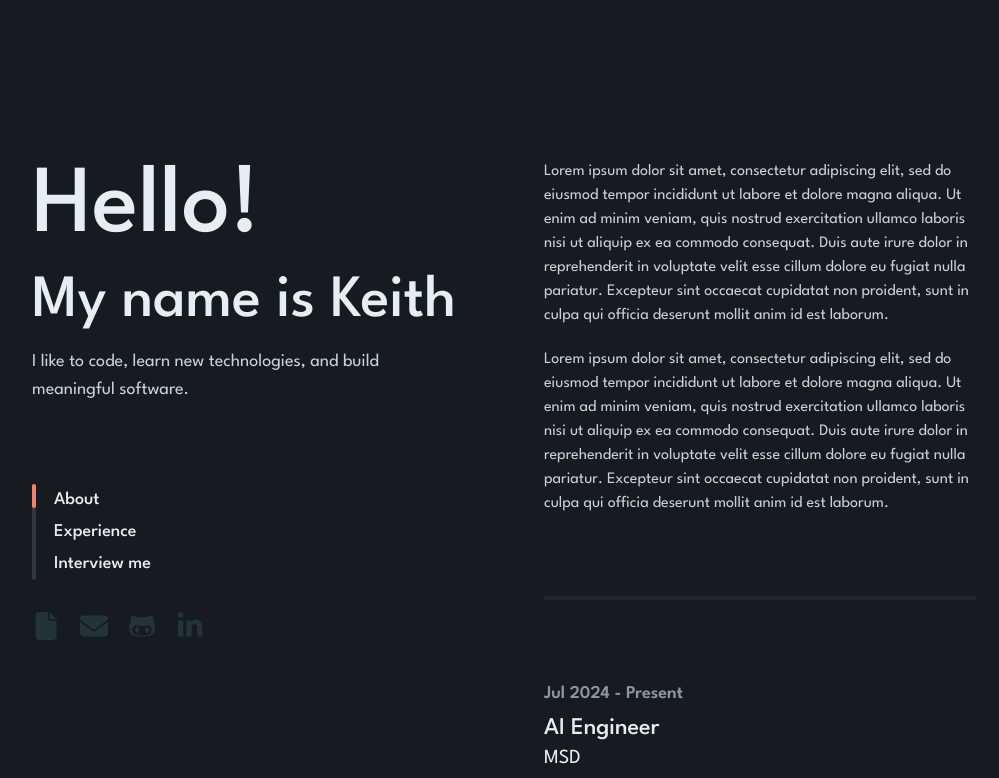
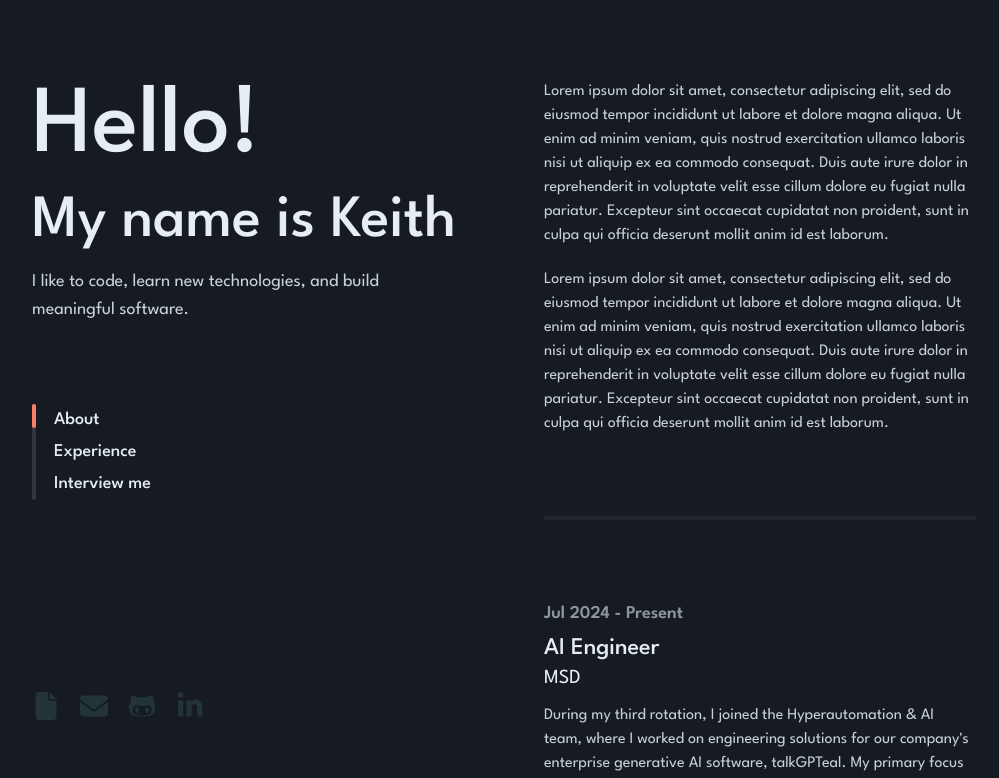
Before and after one commit to keithchewzk/heyitskeith, a React (Create React App) app: page / in a window 1280 px wide. Shown: the top 778 px of the page, without its empty margins (136-1135 px from the left). Built offline with nearby package versions, Linux system fonts and the light colour scheme.

Commit message:
adjust margins for socials and pages

```diff
--- a/src/App.tsx
+++ b/src/App.tsx
@@ -14,16 +14,18 @@ function App() {
   return (
     <div className="bg-background-primary" data-theme={true ? "dark" : "light"}>
       <div className="flex max-w-5xl md:gap-20 m-auto px-10 flex-col md:flex-row">
-        <div className="flex flex-col w-full pt-40 md:w-6/12 md:sticky md:top-0 md:pb-40 md:max-h-screen">
+        <div className="flex flex-col justify-between w-full pt-20 md:w-6/12 md:sticky md:top-0 md:pb-20 md:max-h-screen">
           {/* <AppBar isDark={isDark} setIsDark={setIsDark} /> */}
-          <Hero />
-          <Navigator
-            selectedSection={selectedSection}
-            setSelectedSection={setSelectedSection}
-          />
+          <div>
+            <Hero />
+            <Navigator
+              selectedSection={selectedSection}
+              setSelectedSection={setSelectedSection}
+            />
+          </div>
           <Socials />
         </div>
-        <div className="flex flex-col pb-40 w-full md:w-6/12 md:pt-40">
+        <div className="flex flex-col py-20 w-full md:w-6/12">
           <div id="about">
             <About />
           </div>
--- a/src/components/Socials/Socials.tsx
+++ b/src/components/Socials/Socials.tsx
@@ -13,7 +13,7 @@ function Socials() {
   ];
 
   return (
-    <div className="flex gap-5 mt-auto">
+    <div className="flex gap-5 mt-20">
       {icons.map(({ Component, key }) => (
         <motion.div
           key={key}
```
